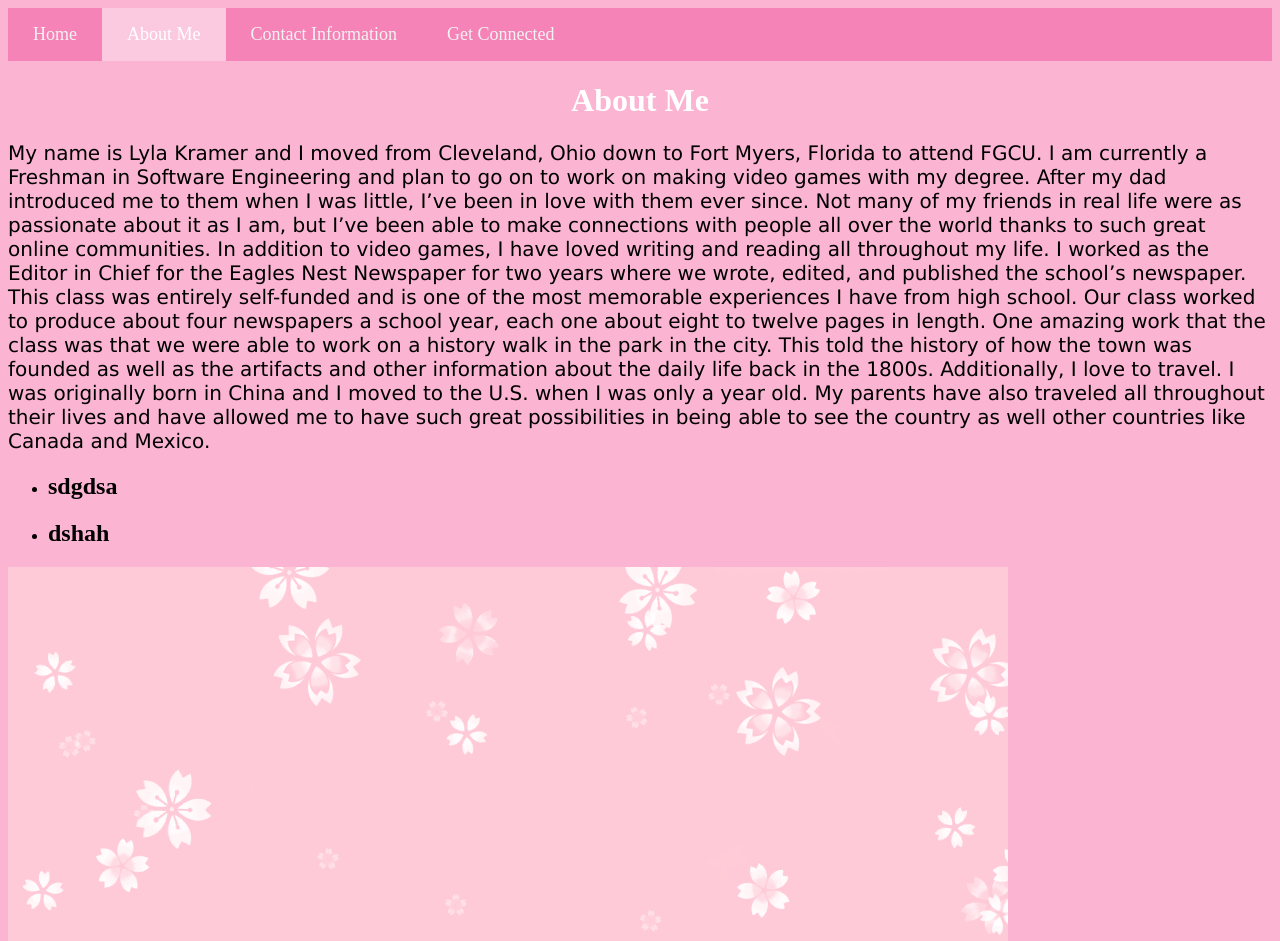
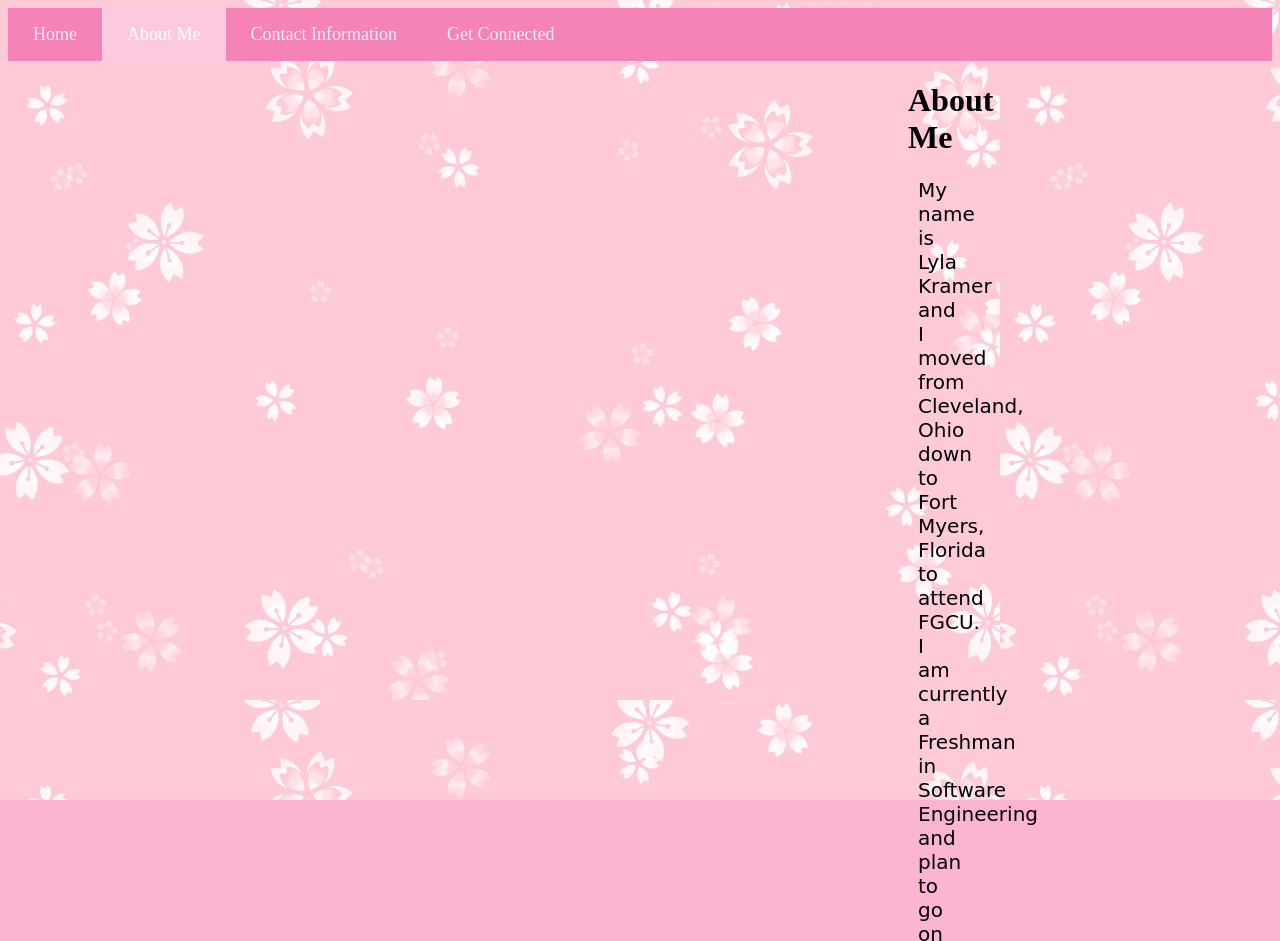
Before and after one commit to lmk49/lmk49.github.io, a plain HTML site: page aboutme.html in a window 1280 px wide. Shown: the top 941 px of the page. Drawn offline with Linux system fonts and the light colour scheme.

Commit message:
Add files via upload

```diff
--- a/css/style.css
+++ b/css/style.css
@@ -12,11 +12,6 @@ p {
   font-size: 20px;
 }
 
-
-footer {
-    font: bradleyhand;
-    color: whitesmoke
-}
 
 .nav {
   overflow: hidden;
@@ -38,7 +33,8 @@ footer {
 
 .nav a:hover {
   background-color: rgb(251, 187, 214);
-    color: black;
+  color: white;
+  transform: scale(1.1);
   /*change background color when hovered over*/
 }
 
@@ -54,5 +50,45 @@ footer {
   bottom: 0;
   width: 100%;
   background-color: rgb(251, 180, 210);
+}
 
+.background {
+  position:fixed;
+  left: 0;
+  top: 0;
+  width: 100%;
+  height: 100%;
+  z-index: -1;
+  background-image: url("../pics/flower.png");
+  background-repeat: repeat;
 }
+
+#textbox {
+    margin: 0px 900px 0px 900px;
+    padding-bottom: 100%;
+    background-color: white;
+    color: black;
+}
+
+.h1 {
+    color: black;
+}
+
+.text {
+    font-family: "Bradley Hand", cursive;
+    margin: 10px;
+}
+
+@media only screen and (max-width: 2000px) {
+  .textbox {
+    margin: 0px 350px 0px 350px;
+      border: 1px solid black;
+  }
+    .p {
+        font-size: 5px;
+    }
+}
+
+.list {
+  font-family: "Bradley Hand", cursive;
+}
```
Lines whose indentation alone changed are shown as unchanged.
